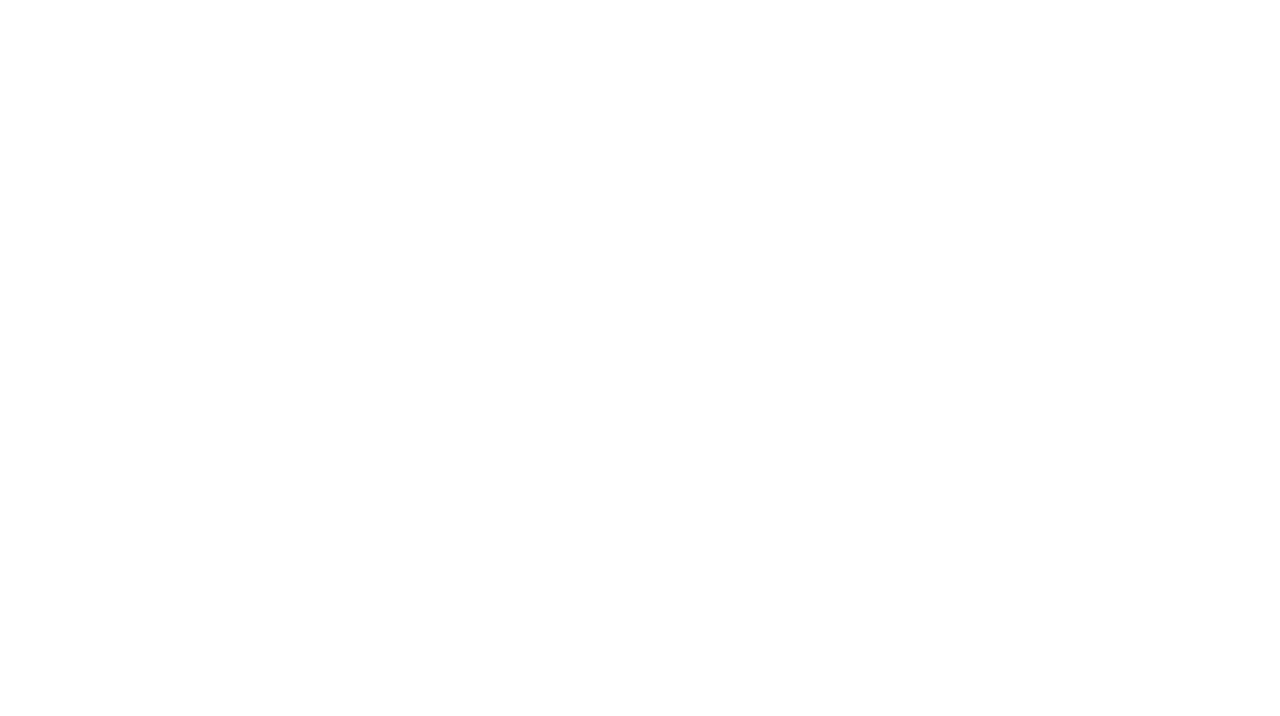
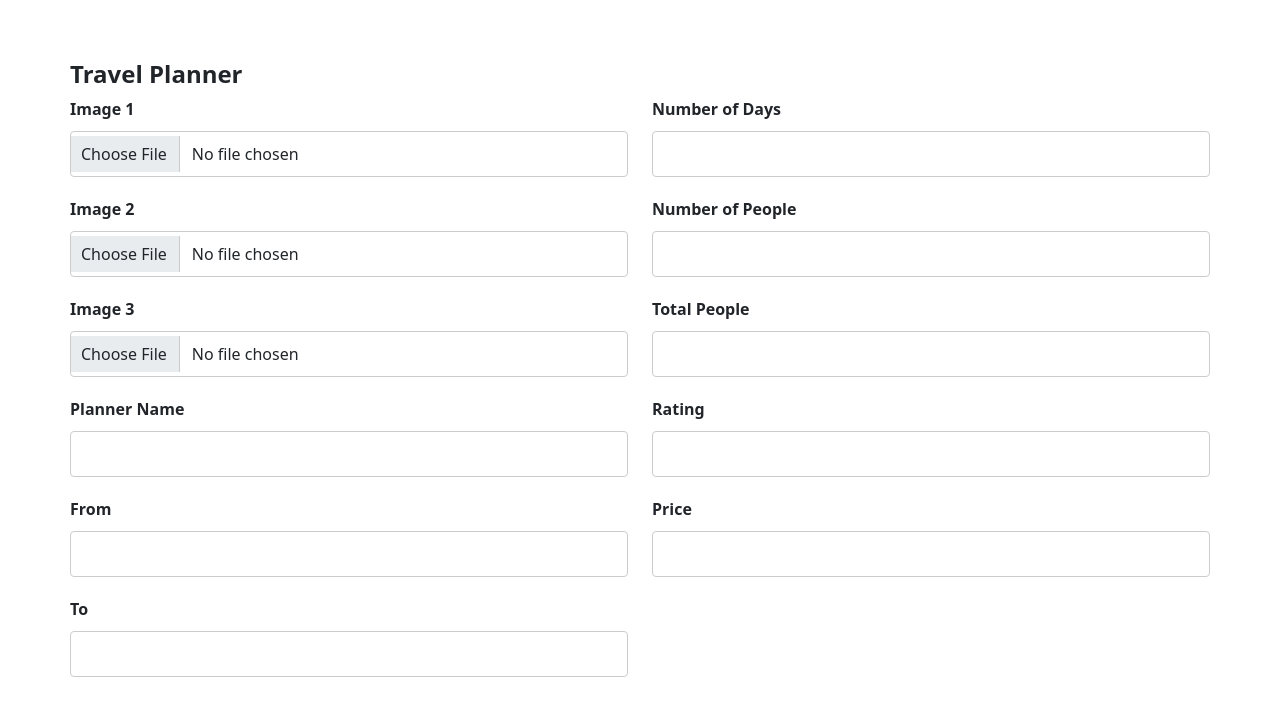
Before and after one commit to haris-khan1596/tripseria, a React (Create React App) app in the folder Frontend/: page /planner/trips in a window 1280 px wide. Before the commit this address had no page. Shown: the top 716 px of the page. Built offline with nearby package versions, Linux system fonts and the light colour scheme.

Commit message:
createTrip added

```diff
--- /dev/null
+++ b/Frontend/src/Views/CSS/createTrip.css
@@ -0,0 +1,34 @@
+
+  .container {
+    margin-top: 20px;
+  }
+
+  h1 {
+    font-size: 24px;
+    font-weight: bold;
+  }
+
+  .form-group {
+    margin-bottom: 20px;
+  }
+
+  label {
+    font-weight: bold;
+  }
+
+  input[type="file"],
+  input[type="text"],
+  input[type="number"] {
+    width: 100%;
+    padding: 10px;
+    border: 1px solid #ccc;
+    border-radius: 4px;
+  }
+
+  input[type="file"] {
+    cursor: pointer;
+  }
+
+  .col-md-6 {
+    margin-bottom: 20px;
+  }
--- /dev/null
+++ b/Frontend/src/Views/createTrip.js
@@ -0,0 +1,71 @@
+import React from "react";
+import "./CSS/createTrip.css";
+
+function TravelPlanner(){
+  {
+    return (
+      <div>
+
+        <div className="container">
+          <div className="row">
+            <div className="col-md-12">
+              <h1>Travel Planner</h1>
+            </div>
+          </div>
+          <div className="row">
+            <div className="col-md-6">
+              <div className="form-group">
+                <label htmlFor="image1">Image 1</label>
+                <input type="file" className="form-control" id="image1" />
+              </div>
+              <div className="form-group">
+                <label htmlFor="image2">Image 2</label>
+                <input type="file" className="form-control" id="image2" />
+              </div>
+              <div className="form-group">
+                <label htmlFor="image3">Image 3</label>
+                <input type="file" className="form-control" id="image3" />
+              </div>
+              <div className="form-group">
+                <label htmlFor="plannerName">Planner Name</label>
+                <input type="text" className="form-control" id="plannerName" />
+              </div>
+              <div className="form-group">
+                <label htmlFor="from">From</label>
+                <input type="text" className="form-control" id="from" />
+              </div>
+              <div className="form-group">
+                <label htmlFor="to">To</label>
+                <input type="text" className="form-control" id="to" />
+              </div>
+            </div>
+            <div className="col-md-6">
+              <div className="form-group">
+                <label htmlFor="num_days">Number of Days</label>
+                <input type="number" className="form-control" id="num_days" />
+              </div>
+              <div className="form-group">
+                <label htmlFor="num_ppl">Number of People</label>
+                <input type="number" className="form-control" id="num_ppl" />
+              </div>
+              <div className="form-group">
+                <label htmlFor="total_ppl">Total People</label>
+                <input type="number" className="form-control" id="total_ppl" />
+              </div>
+              <div className="form-group">
+                <label htmlFor="rating">Rating</label>
+                <input type="number" className="form-control" id="rating" />
+              </div>
+              <div className="form-group">
+                <label htmlFor="price">Price</label>
+                <input type="number" className="form-control" id="price" />
+              </div>
+            </div>
+          </div>
+        </div>
+      </div>
+    );
+  }
+}
+
+export default TravelPlanner;
--- a/Frontend/src/index.js
+++ b/Frontend/src/index.js
@@ -12,6 +12,7 @@ import SignUp from './Views/SignUp'
 import Home from './Views/Home';
 import Layout from './components/Layouts/Layout';
 import TripList  from './Views/TripList';
+import TravelPlanner from './Views/createTrip';
 
 
 const root = ReactDOM.createRoot(document.getElementById('root'));
@@ -25,6 +26,8 @@ root.render(
     <Route path="/login" element={<Login/>}/>
     <Route path="/signup" element ={<SignUp/>}/>
     <Route path='/search' element={<TripList/>}/>
+    <Route path='/planner/trips' element={<TravelPlanner />}/>
+
     </Routes>
 
     </BrowserRouter>
```
